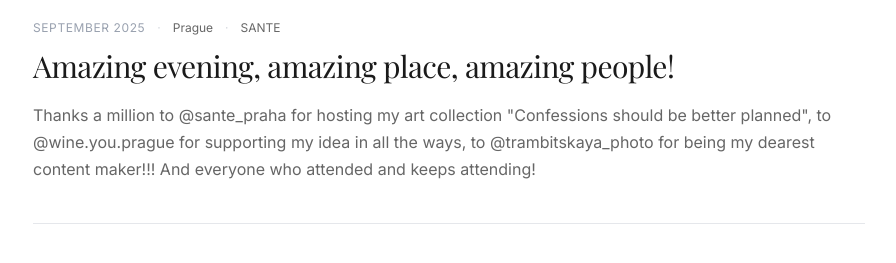
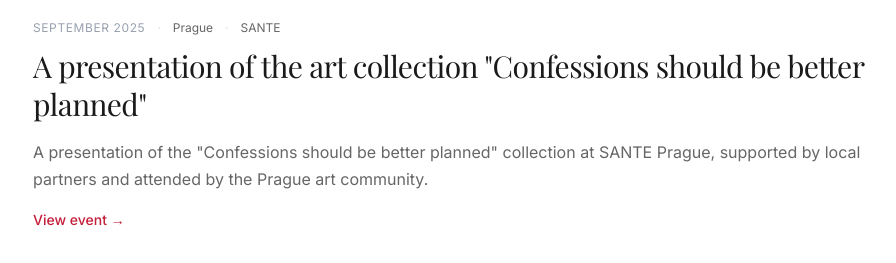
Before and after one commit to Doctor2kUa/alenam-art, an Astro site: page /blog in a window 1280 px wide. Shown: the part 1033-1296 px from the top of the page, without its empty margins (191-1087 px from the left). Built offline with nearby package versions, Linux system fonts and the light colour scheme; Astro itself is replaced by a stand-in of ours; a web font is replaced by a local one.

Commit message:
P1.3: Exhibitions — professional tone excerpts, remove social media language, add View event CTA, fix Chaotic title

```diff
--- a/src/pages/blog/index.astro
+++ b/src/pages/blog/index.astro
@@ -8,12 +8,12 @@ const base = 'https://alenam.art/wp-content/uploads/';
 const events = [
   {
     slug: 'amazing-evening-amazing-place-amazing-people',
-    title: 'Amazing evening, amazing place, amazing people!',
+    title: 'A presentation of the art collection "Confessions should be better planned"',
     date: 'September 2025',
     city: 'Prague',
     venue: 'SANTE',
     image: base + '2025/06/Screenshot_2025-09-27_13-00-03.png',
-    excerpt: 'Thanks a million to @sante_praha for hosting my art collection "Confessions should be better planned", to @wine.you.prague for supporting my idea in all the ways, to @trambitskaya_photo for being my dearest content maker!!! And everyone who attended and keeps attending!',
+    excerpt: 'A presentation of the "Confessions should be better planned" collection at SANTE Prague, supported by local partners and attended by the Prague art community.',
   },
   {
     slug: 'a-presentation-of-the-art-collection-confessions-should-be-better-planned-by-alena-martsyanava',
@@ -22,7 +22,7 @@ const events = [
     city: 'Prague',
     venue: 'SANTE',
     image: base + '2025/05/alena.avif',
-    excerpt: 'On the 23rd of May, a cozy place SANTE in Prague is welcoming the audience for a special event: A presentation of the art collection "Confessions Should Be Better Planned" by Alena Martsyanava.',
+    excerpt: 'A presentation of the art collection "Confessions Should Be Better Planned" by Alena Martsyanava at SANTE Prague.',
   },
   {
     slug: 'confessions-should-be-better-planned-1-0-in-warsaw',
@@ -31,7 +31,7 @@ const events = [
     city: 'Warsaw',
     venue: 'ALAR art-beauty shop',
     image: base + '2025/03/photo_5334917533247075316_y-1.avif',
-    excerpt: 'On February 16, 2025, the art-beauty shop ALAR in Warsaw launched the first expo of Alena\'s collection "Confessions should be better planned". This time only 8 works from this very load of paintings were exhibited to the audience.',
+    excerpt: 'The first expo of the "Confessions should be better planned" collection at ALAR art-beauty shop in Warsaw, featuring 8 works from the series.',
   },
   {
     slug: 'taking-part-in-contro-la-violenza-sulle-donne-expo',
@@ -39,7 +39,7 @@ const events = [
     date: 'January 2025',
     city: 'Italy',
     image: base + '2025/01/photo_5458821030429715645_x.avif',
-    excerpt: 'So proud to have had a chance of participating in the event raising awareness of the domestic violence towards women in Italy. My artwork "oops I spilt the paint" organically fitted into the collection of works and drew a lot of attention.',
+    excerpt: 'Participation in an exhibition raising awareness about domestic violence towards women in Italy. The artwork "Oops I spilt the paint" was featured in the collection.',
   },
   {
     slug: 'auction-in-wroclaw-poland',
@@ -49,7 +49,7 @@ const events = [
     country: 'Poland',
     venue: 'Students Artworks Foundation',
     image: base + '2025/01/photo_5458821030429715635_y.avif',
-    excerpt: 'Alena\'s artwork in an unusual technique – Grattage – took part in the auction organized by Students Artworks Foundation and was sold to the local art admirer.',
+    excerpt: 'An artwork in the Grattage technique was sold at auction organized by Students Artworks Foundation in Wroclaw, Poland.',
   },
   {
     slug: 'interpretation-of-moments-boys-vs-girls',
@@ -58,7 +58,7 @@ const events = [
     city: 'Minsk',
     venue: 'Beetlejuice cafe',
     image: base + '2025/01/photo_5458821030429715607_y.avif',
-    excerpt: 'Another join-forces-expo with a famous rock musician from Minsk — Eugene Buzouski. The expo took place in the iconic Beetlejuice cafe in Minsk in December 2019 and lasted over 2 months.',
+    excerpt: 'A joint exhibition with rock musician Eugene Buzouski at the iconic Beetlejuice cafe in Minsk, lasting over 2 months.',
   },
   {
     slug: 'the-dream-on-expo',
@@ -66,7 +66,7 @@ const events = [
     date: 'October 2019',
     city: 'Minsk',
     image: base + '2025/01/photo_5458821030429715600_y.avif',
-    excerpt: 'The first time Alena introduced a new young talent — Anna Trusevich from Minsk. In October 2019 the artworks were presented.',
+    excerpt: 'An exhibition featuring emerging young talent Anna Trusevich from Minsk, presented alongside Alena\'s works.',
   },
   {
     slug: 'the-35-expo',
@@ -74,15 +74,15 @@ const events = [
     date: 'April 2018',
     city: 'Minsk',
     image: base + '2025/01/photo_5458821030429715571_y.avif',
-    excerpt: 'Dedicated to Alena\'s 35th anniversary. The Stary Olsa band performed. The expo contained exactly 35 artworks and was available the whole April 2018.',
+    excerpt: 'An anniversary exhibition dedicated to Alena\'s 35th birthday, featuring exactly 35 artworks and a live performance by Stary Olsa band.',
   },
   {
     slug: 'сhaotic-still-life',
-    title: 'Сhaotic still-life',
+    title: 'Chaotic still-life',
     date: 'Autumn 2014',
     city: 'Minsk',
     image: base + '2025/01/photo_5458821030429715563_x.avif',
-    excerpt: 'Took place in autumn 2014 while Alena was expecting her baby. About 25 new works of various techniques: from oil painting to sketches and Grattage.',
+    excerpt: 'An exhibition of approximately 25 works in various techniques, from oil painting to sketches and Grattage.',
   },
   {
     slug: 'first-expo',
@@ -90,7 +90,7 @@ const events = [
     date: '2013',
     city: 'Minsk',
     image: base + '2025/01/IMG_5665.avif',
-    excerpt: 'First Alena\'s Expo happened back in 2013 with 30 artworks. A local rock band performed at the opening. It lasted 30 days and attracted more than a thousand visitors.',
+    excerpt: 'Alena\'s debut exhibition featuring 30 artworks, with a live rock band performance at the opening. The exhibition ran for 30 days and attracted over 1,000 visitors.',
   },
 ];
 ---
@@ -136,6 +136,9 @@ const events = [
             {event.title}
           </h2>
           <p class="text-secondary leading-relaxed">{event.excerpt}</p>
+          <a href={`/blog/${event.slug}/`} class="inline-block mt-4 text-sm font-medium text-accent hover:text-accent/80 transition-colors">
+            View event →
+          </a>
         </li>
       ))}
     </ul>
```
